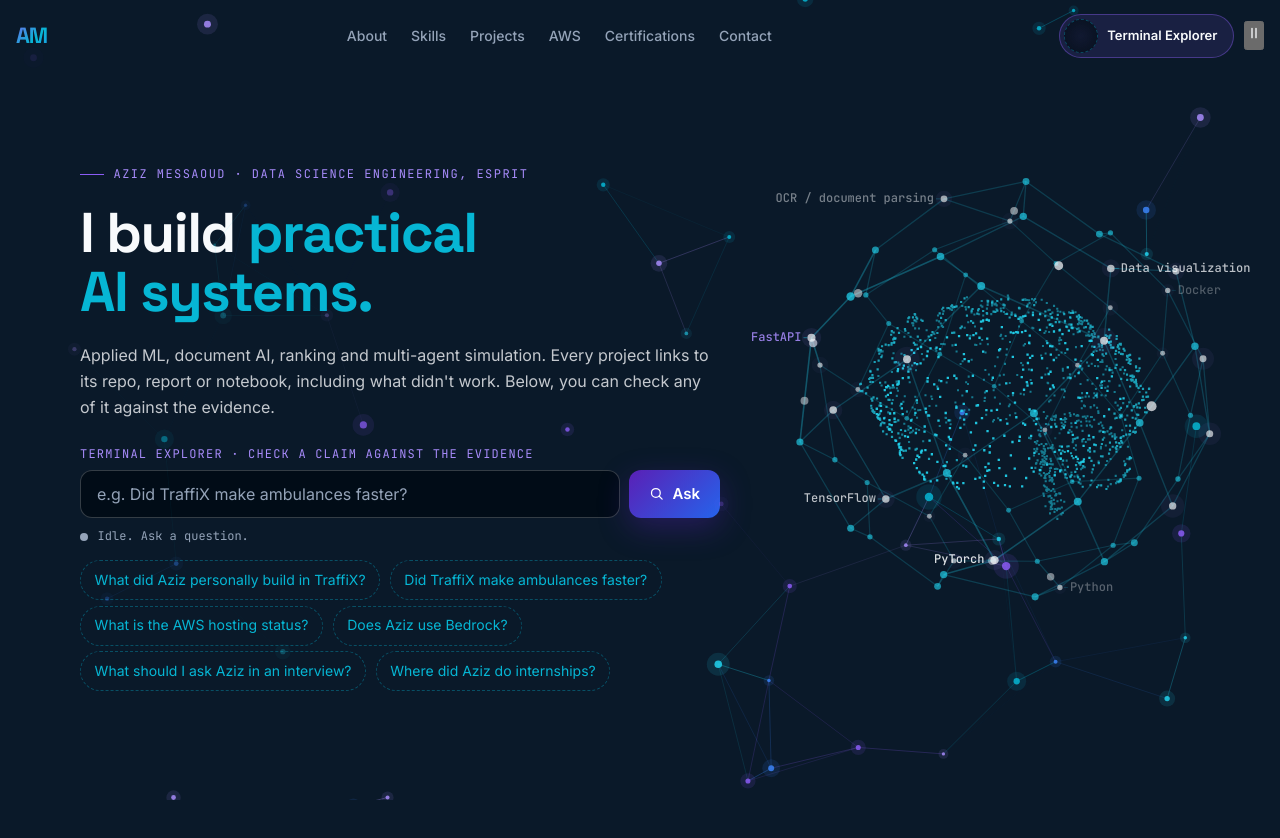
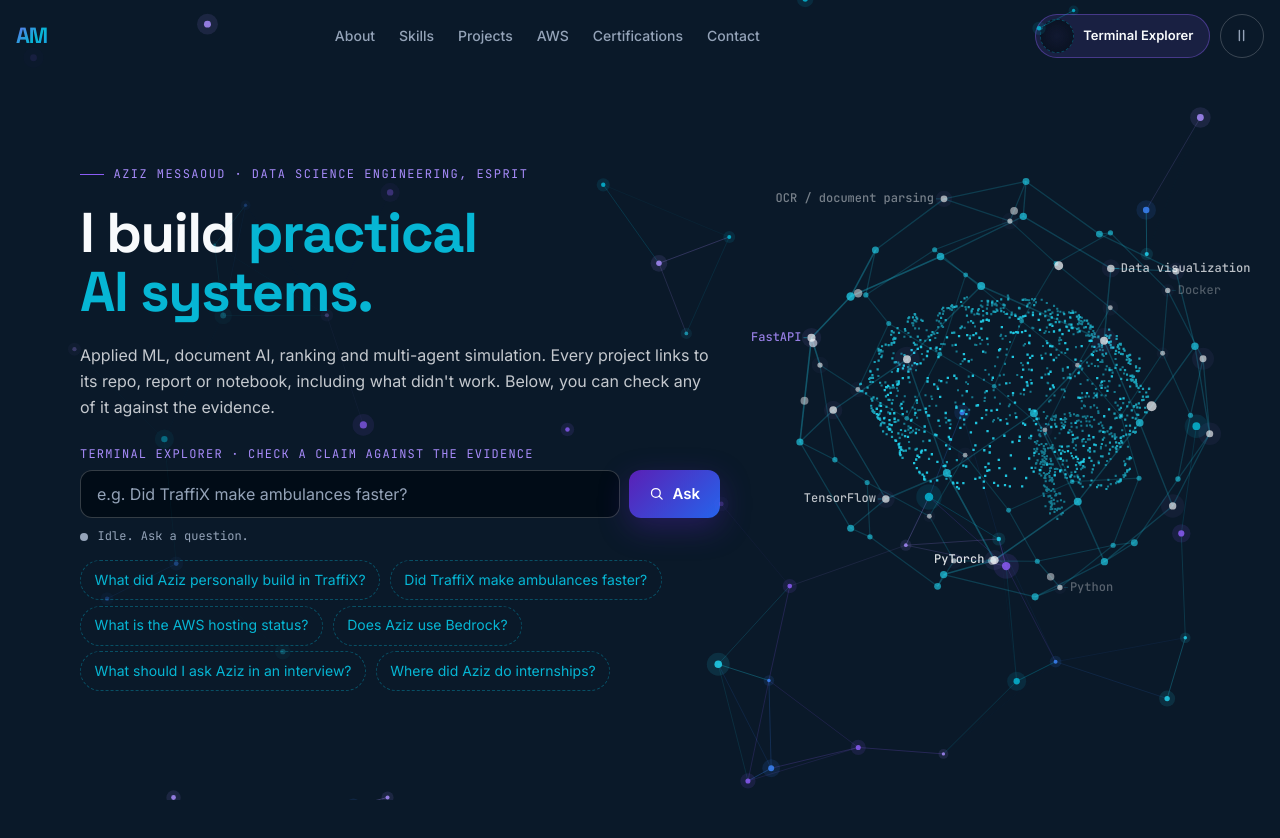
Before and after one commit to azizmessaoud/aws-superpower-portfolio, a React (Vite) app: page / in a window 1280 px wide. Shown: the top 838 px of the page. Built offline with nearby package versions, Linux system fonts and the light colour scheme.

Commit message:
UX: style compact motion control

```diff
--- a/src/styles/base.css
+++ b/src/styles/base.css
@@ -304,3 +304,14 @@ figcaption { font-family: var(--font-m); font-size: 12px; color: var(--fg-muted)
 @media (prefers-reduced-motion: reduce) {
   *, *::before, *::after { animation: none !important; transition: none !important; }
 }
+
+
+/* Quiet, persistent motion control: visible to everyone, labelled for assistive technology. */
+.motion-toggle {
+  display: inline-flex; align-items: center; justify-content: center; flex: none;
+  width: 44px; height: 44px; border: 1px solid var(--border-strong); border-radius: var(--radius-pill);
+  background: transparent; color: var(--fg-muted); cursor: pointer;
+  transition: color var(--dur-base), border-color var(--dur-base), background var(--dur-base);
+}
+.motion-toggle .icon { width: 17px; height: 17px; }
+.motion-toggle:hover, .motion-toggle:focus-visible { color: var(--fg); border-color: var(--violet-hover); background: var(--glass5); }
```
